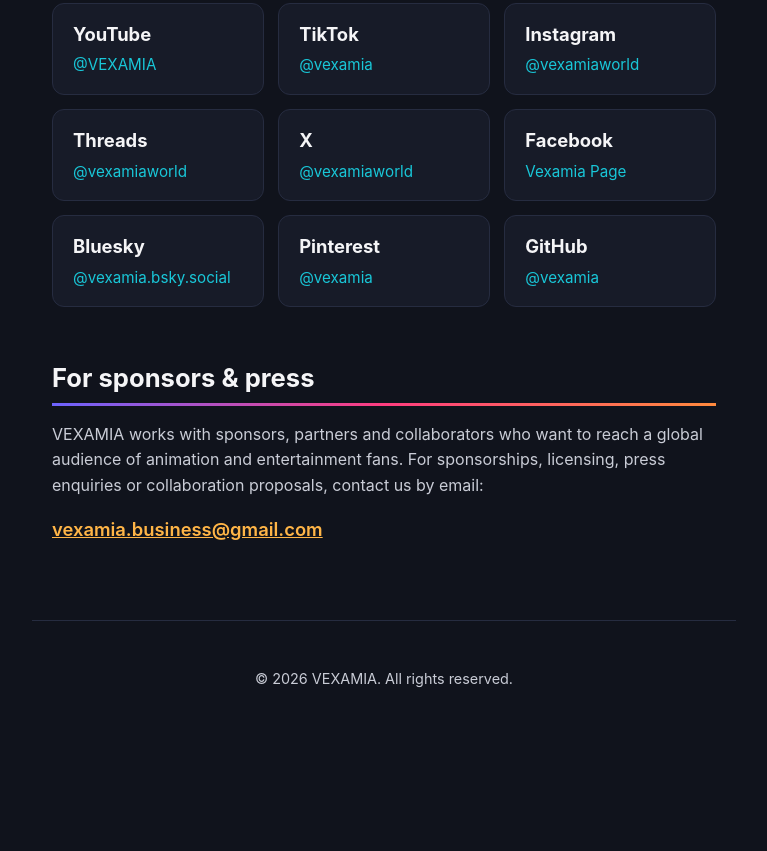
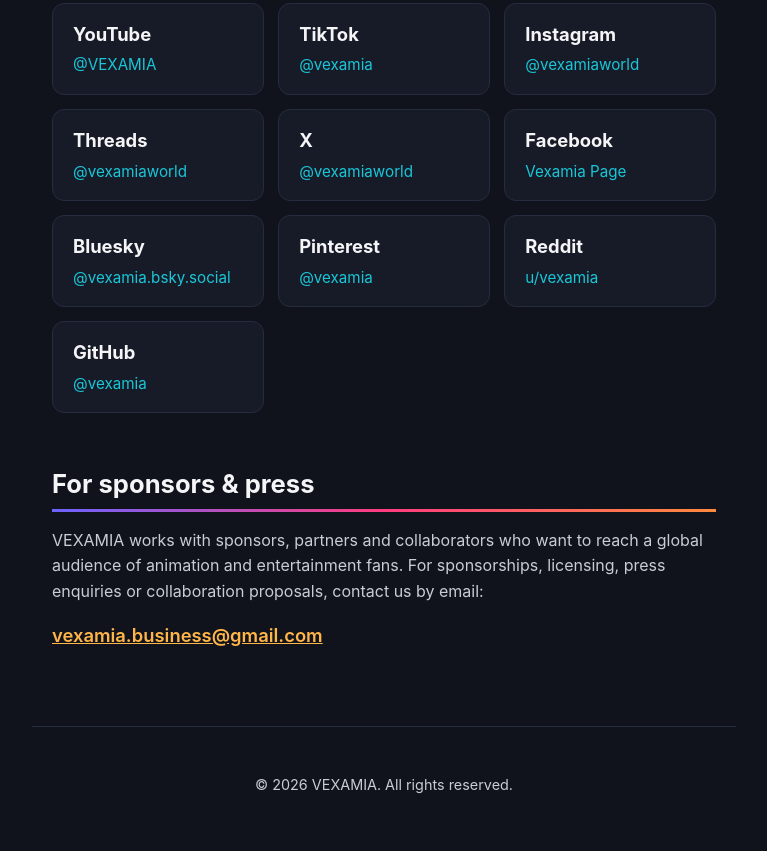
Before and after one commit to vexamia/vexamia.github.io, a plain HTML site: page index.html in a window 1280 px wide. Shown: the part 971-1822 px from the top of the page, without its empty margins (256-1023 px from the left). Before the commit the page ends 1716 px from the top, so only its background shows below. Drawn offline with Linux system fonts and the light colour scheme.

Commit message:
Add Reddit to channel list
Added a new link for Reddit alongside the existing GitHub link.

```diff
--- a/index.html
+++ b/index.html
@@ -69,7 +69,11 @@
         <span class="channel-name">Pinterest</span>
         <span class="channel-handle">@vexamia</span>
       </a></li>
-      <li><a class="channel-card" href="https://github.com/vexamia" rel="noopener">
+        <li><a class="channel-card" href="https://www.reddit.com/user/vexamia/" rel="noopener">
+          <span class="channel-name">Reddit</span>
+          <span class="channel-handle">u/vexamia</span>
+        </a></li>
+        <li><a class="channel-card" href="https://github.com/vexamia" rel="noopener">
         <span class="channel-name">GitHub</span>
         <span class="channel-handle">@vexamia</span>
       </a></li>
```
